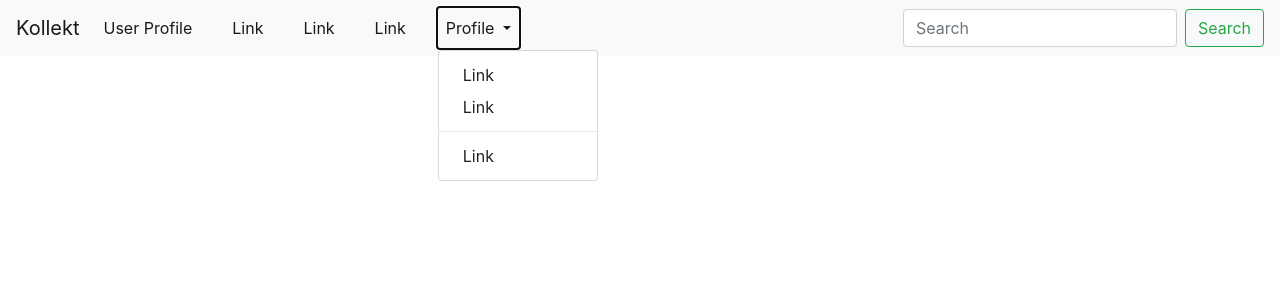
After one commit to NullCubed/Kollekt, a Flask app: template templates/layout2.html in a window 1280 px wide, after a click on "Profile". The commit adds this page. Shown: the top 300 px of the page. Run offline with Flask 2, Linux system fonts and the light colour scheme; the template is opened without the code that fills it, so the values that code supplies are empty.

Commit message:
Updated userProfile Page

```diff
--- /dev/null
+++ b/templates/layout2.html
@@ -0,0 +1,100 @@
+<!DOCTYPE html>
+<html lang="en">
+  <head>
+    <!-- Required meta tags -->
+    <meta charset="utf-8" />
+    <meta name="viewport" content="width=device-width, initial-scale=1" />
+
+    <!-- Bootstrap CSS -->
+    <link
+      rel="stylesheet"
+      href="https://cdn.jsdelivr.net/npm/bootstrap@4.4.1/dist/css/bootstrap.min.css"
+      integrity="sha384-Vkoo8x4CGsO3+Hhxv8T/Q5PaXtkKtu6ug5TOeNV6gBiFeWPGFN9MuhOf23Q9Ifjh"
+      crossorigin="anonymous"
+    />
+    <title>Home</title>
+  </head>
+  <body>
+    <nav class="navbar navbar-expand-md navbar-light bg-light">
+      <a class="navbar-brand" href="#">Kollekt</a>
+      <button
+        class="navbar-toggler"
+        type="button"
+        data-toggle="collapse"
+        data-target="#navbarSupportedContent"
+        aria-controls="navbarSupportedContent"
+        aria-expanded="false"
+        aria-label="Toggle navigation"
+      >
+        <span class="navbar-toggler-icon"></span>
+      </button>
+
+      <div class="collapse navbar-collapse" id="navbarSupportedContent">
+        <ul class="navbar-nav mr-auto">
+          <li class="nav-item active">
+            <a class="nav-link" href="userProfile#"
+              >User Profile <span class="sr-only">(current)</span></a
+            >
+          </li>
+          <li class="nav-item active ml-md-4">
+            <a class="nav-link" href="#">Link</a>
+          </li>
+          <li class="nav-item active ml-md-4">
+            <a class="nav-link" href="#">Link</a>
+          </li>
+          <li class="nav-item active ml-md-4">
+            <a class="nav-link" href="#">Link</a>
+          </li>
+          <li class="nav-item active dropdown ml-md-4">
+            <a
+              class="nav-link dropdown-toggle"
+              href="#"
+              id="navbarDropdown"
+              role="button"
+              data-toggle="dropdown"
+              aria-haspopup="true"
+              aria-expanded="false"
+            >
+              Profile
+            </a>
+            <div class="dropdown-menu" aria-labelledby="navbarDropdown">
+              <a class="dropdown-item" href="#">Link</a>
+              <a class="dropdown-item" href="#">Link</a>
+              <div class="dropdown-divider"></div>
+              <a class="dropdown-item" href="#">Link</a>
+            </div>
+          </li>
+        </ul>
+        <form class="form-inline my-2 my-lg-0">
+          <input
+            class="form-control mr-sm-2"
+            type="search"
+            placeholder="Search"
+            aria-label="Search"
+          />
+          <button class="btn btn-outline-success my-2 my-sm-0" type="submit">
+            Search
+          </button>
+        </form>
+      </div>
+    </nav>
+    <h1>
+    </h1>
+    {% block content %}{% endblock %}
+    <script
+      src="https://code.jquery.com/jquery-3.4.1.slim.min.js"
+      integrity="sha384-J6qa4849blE2+poT4WnyKhv5vZF5SrPo0iEjwBvKU7imGFAV0wwj1yYfoRSJoZ+n"
+      crossorigin="anonymous"
+    ></script>
+    <script
+      src="https://cdn.jsdelivr.net/npm/popper.js@1.16.0/dist/umd/popper.min.js"
+      integrity="sha384-Q6E9RHvbIyZFJoft+2mJbHaEWldlvI9IOYy5n3zV9zzTtmI3UksdQRVvoxMfooAo"
+      crossorigin="anonymous"
+    ></script>
+    <script
+      src="https://cdn.jsdelivr.net/npm/bootstrap@4.4.1/dist/js/bootstrap.min.js"
+      integrity="sha384-wfSDF2E50Y2D1uUdj0O3uMBJnjuUD4Ih7YwaYd1iqfktj0Uod8GCExl3Og8ifwB6"
+      crossorigin="anonymous"
+    ></script>
+  </body>
+</html>
```
Also changed, not shown: templates/test.html (+3 -19 lines).
